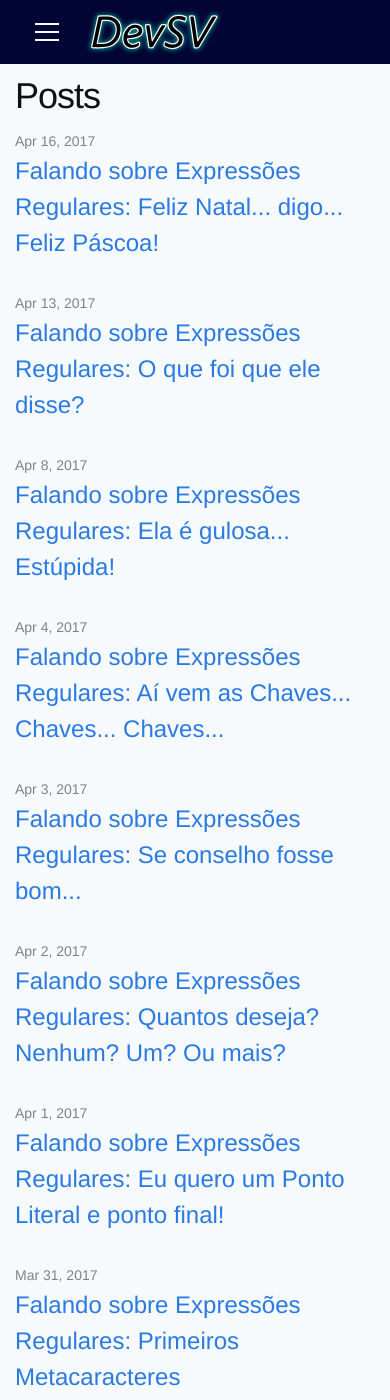
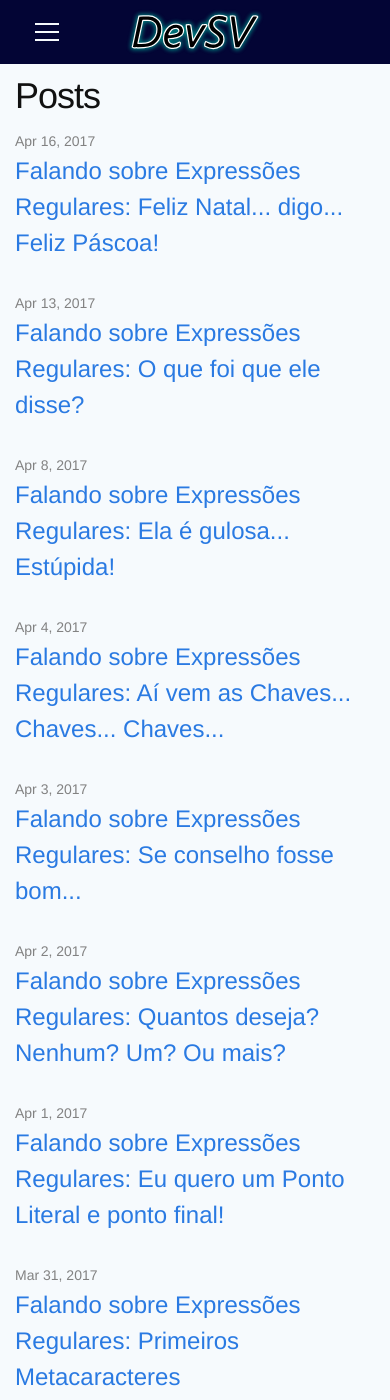
Before and after one commit to devsvbr/devsvbr.github.io, a Jekyll site: the page built from index.html, in a window 390 px wide and 1400 px high. Built offline with Jekyll 4.4.1, drawn with Linux system fonts in a browser that asks for light colours.

Commit message:
centralizando logo no menu mobile

```diff
--- a/_src/sass/inline/_header.scss
+++ b/_src/sass/inline/_header.scss
@@ -100,6 +100,13 @@
 }
 
 @media (max-width: $verysmall-scr) {
+  .logo {
+    margin: 0;
+    position: absolute;
+    top: 50%;
+    left: 50%;
+    transform: translate(-50%, -50%);
+  }
   .menu {
     background-color: $navbar-color;
     height: 100%;
```
Also changed, not shown: _includes/inline.css.
